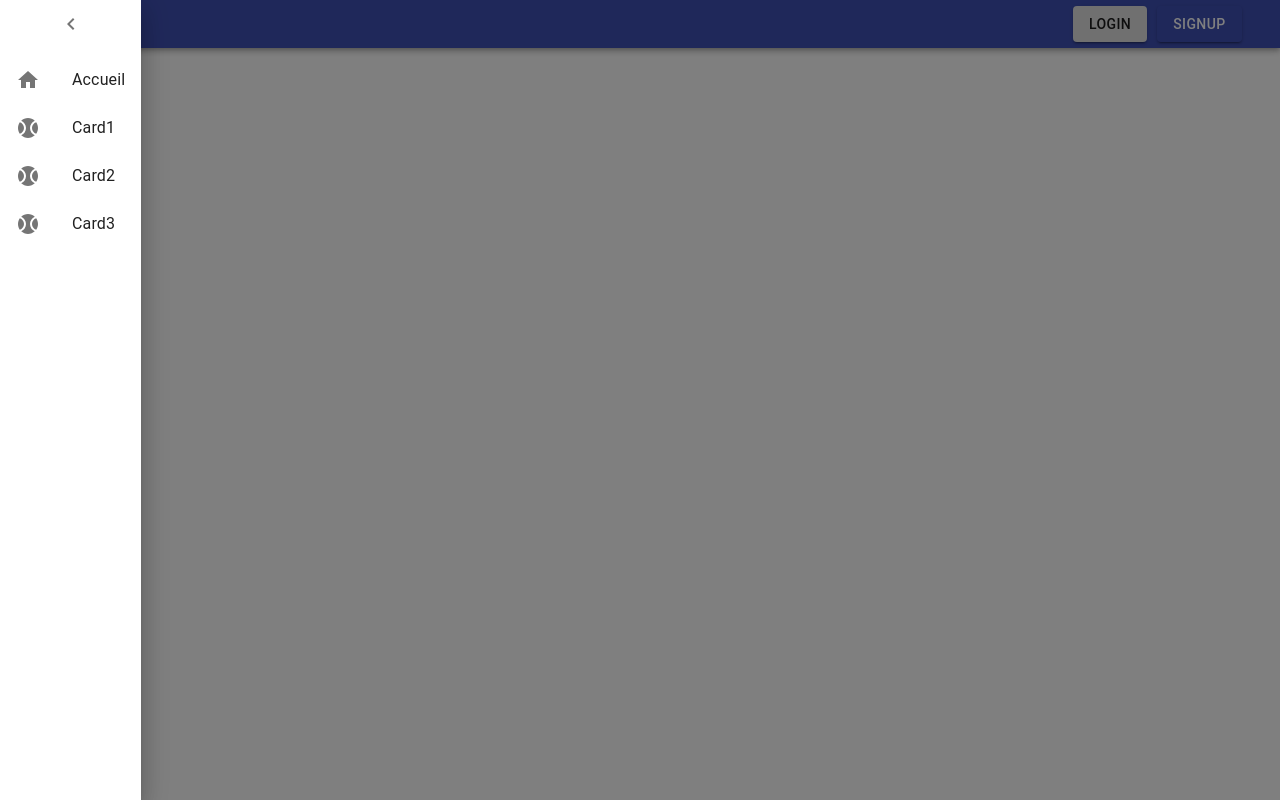
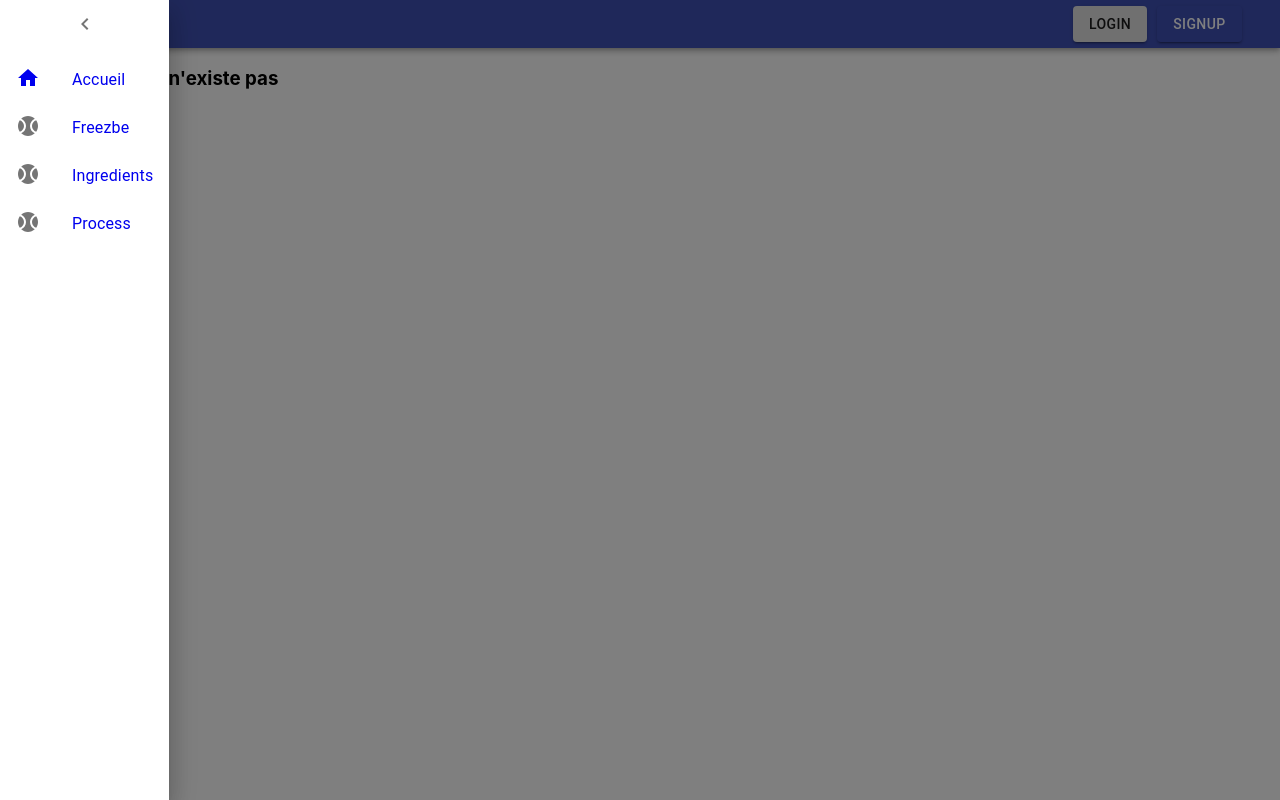
Before and after one commit to arcimed/killerBeeFront, a React (Create React App) app: page / in a window 1280 px wide. Both pictures are taken after a click on the button "menu". Built offline with nearby package versions, Linux system fonts and the light colour scheme.

Commit message:
Pages + navigation

```diff
--- a/src/App.js
+++ b/src/App.js
@@ -1,12 +1,24 @@
 import React from "react";
-import { BrowserRouter as Router } from "react-router-dom";
+import {BrowserRouter, Route, Routes} from 'react-router-dom';
+import Ingredients from './pages/Ingredients';
+import Freezbe from './pages/Freezbe';
+import Process from './pages/Process';
+import NotFound from './pages/NotFound';
 import Navbar from "./components/Navbar";
 
 function App() {
   return (
-    <Router>
-      <Navbar/>
-    </Router>
+    <>
+      <BrowserRouter>
+        <Navbar/>
+        <Routes>
+          <Route path="/Ingredients" element={<Ingredients/>}></Route>
+          <Route path="/Freezbe" element={<Freezbe/>}></Route>
+          <Route path="/Process" element={<Process/>}></Route>
+          <Route path="*" element={<NotFound/>}></Route>
+        </Routes>
+      </BrowserRouter>
+    </>
   );
 }
 export default App;
--- /dev/null
+++ b/src/components/IngredientForm.js
@@ -0,0 +1,64 @@
+import React, { useState } from 'react';
+import { makeStyles } from '@material-ui/core';
+import TextField from '@material-ui/core/TextField';
+import Button from '@material-ui/core/Button';
+
+const useStyles = makeStyles(theme => ({
+  root: {
+    display: 'flex',
+    flexDirection: 'column',
+    justifyContent: 'center',
+    alignItems: 'center',
+    padding: theme.spacing(2),
+
+    '& .MuiTextField-root': {
+      margin: theme.spacing(1),
+      width: '300px',
+    },
+    '& .MuiButtonBase-root': {
+      margin: theme.spacing(2),
+    },
+  },
+}));
+
+const Form = ({ handleClose }) => {
+  const classes = useStyles();
+  // create state variables for each input
+  const [Nom, setNom] = useState('');
+  const [Description, setDescription] = useState('');
+
+  const handleSubmit = e => {
+    e.preventDefault();
+    console.log(Nom, Description);
+    handleClose();
+  };
+
+  return (
+    <form className={classes.root} onSubmit={handleSubmit}>
+      <TextField
+        label="Nom"
+        variant="filled"
+        required
+        value={Nom}
+        onChange={e => setNom(e.target.value)}
+      />
+      <TextField
+        label="Description"
+        variant="filled"
+        required
+        value={Description}
+        onChange={e => setDescription(e.target.value)}
+      />
+      <div>
+        <Button variant="contained" onClick={handleClose}>
+          Cancel
+        </Button>
+        <Button type="submit" variant="contained" color="primary" onClick={handleSubmit}>
+          Ajouter
+        </Button>
+      </div>
+    </form>
+  );
+};
+
+export default Form;
--- a/src/components/Navbar.js
+++ b/src/components/Navbar.js
@@ -1,19 +1,12 @@
 import React, { useState } from 'react';
-import { AppBar, Box, Toolbar, Typography, IconButton  } from "@material-ui/core";
-import MenuIcon from '@material-ui/icons/Menu';
-import Button from '@material-ui/core/Button';
-import Dialog from '@mui/material/Dialog';
+import {NavLink} from 'react-router-dom'
+import {AppBar, Box, Toolbar, Typography, IconButton, Button, makeStyles  } from "@material-ui/core";
+import {Dialog, Drawer, List, ListItem, ListItemIcon, ListItemText} from '@mui/material';
+import {Home, Menu, ChevronLeft, SportsBaseball} from '@mui/icons-material';
+
 import SignUpForm from './SignUpForms';
 import SignInForm from './SignInForms';
-import { makeStyles } from '@material-ui/core';
-import Drawer from '@mui/material/Drawer';
-import List from '@mui/material/List';
-import ListItem from '@mui/material/ListItem';
-import ListItemIcon from '@mui/material/ListItemIcon';
-import ListItemText from '@mui/material/ListItemText';
-import HomeIcon from '@mui/icons-material/Home';
-import ChevronLeftIcon from '@mui/icons-material/ChevronLeft';
-import SportsBaseballIcon from '@mui/icons-material/SportsBaseball';
+
 
 const useStyles = makeStyles(theme => ({
   BoxButton: {
@@ -22,6 +15,9 @@ const useStyles = makeStyles(theme => ({
   },
   Button: {
     marginRight: '10px',
+  },
+  link:{
+    textDecoration: 'none',
   },
 }));
 
@@ -34,12 +30,11 @@ export default function Navbar() {
     const [openSignUp, setOpenSignUp] = useState(false);
     const [openSide, setOpenSide] = useState(false);
 
-    const handleOpenSide = () => {
-      setOpenSide(true);
-    };
-
-    const handleCloseSide = () => {
-      setOpenSide(false);
+    const toggleDrawer = (open) => (event) => {
+      if (event.type === 'keydown' && (event.key === 'Tab' || event.key === 'Shift')) {
+        return;
+      }
+      setOpenSide(open);
     };
 
     const handleOpenSignUp = () => {
@@ -62,13 +57,13 @@ export default function Navbar() {
     <Box sx={{ flexGrow: 1 }}>
       <AppBar position="static">
         <Toolbar variant="dense">
-          <IconButton edge="start" color="inherit" aria-label="menu" sx={{ mr: 2 }} onClick={handleOpenSide}>
-            <MenuIcon />
+          <IconButton edge="start" color="inherit" aria-label="menu" sx={{ mr: 2 }} onClick={toggleDrawer(true)}>
+            <Menu />
           </IconButton>
           <Typography variant="h6" color="inherit" component="div">
             KillerBee
           </Typography>
-          <Box className="App" className={classes.BoxButton}>
+          <Box className={classes.BoxButton}>
                 <Button variant="contained" color="#cddc39" className={classes.Button} onClick={handleOpenSignIn}>
                     Login
                 </Button>
@@ -84,34 +79,50 @@ export default function Navbar() {
             </Box>
         </Toolbar>
       </AppBar>
-      <Drawer open={openSide}>
-          <IconButton onClick={handleCloseSide}>
-             <ChevronLeftIcon />
+      <Drawer open={openSide} onClose={toggleDrawer(false)}>
+          <IconButton onClick={toggleDrawer(false)}>
+             <ChevronLeft />
           </IconButton>
         <List>
-          <ListItem button key={"home"}>
+            <ListItem button key={"home"} >
               <ListItemIcon>
-              <HomeIcon></HomeIcon>
+                <NavLink exact to="/" className={classes.link}>
+                  <Home></Home>
+                </NavLink>
               </ListItemIcon>
+              <NavLink exact to="/" className={classes.link}>
                 <ListItemText primary={"Accueil"} />
+              </NavLink>
             </ListItem>
-          <ListItem button key={"Card1"}>
+            <ListItem button key={"Freezbe"}>
+              <NavLink exact to="/Freezbe" className={classes.link}>
                 <ListItemIcon>
-              <SportsBaseballIcon></SportsBaseballIcon>
+                  <SportsBaseball></SportsBaseball>
                 </ListItemIcon>
-            <ListItemText primary={"Card1"} />
+              </NavLink>
+              <NavLink exact to="/Freezbe" className={classes.link}>
+                <ListItemText primary={"Freezbe"} />
+              </NavLink>
             </ListItem>
-          <ListItem button key={"Card2"}>
+            <ListItem button key={"Ingredients"}>
+              <NavLink exact to="/Ingredients" className={classes.link}>
                 <ListItemIcon>
-              <SportsBaseballIcon></SportsBaseballIcon>
+                  <SportsBaseball></SportsBaseball>
                 </ListItemIcon>
-            <ListItemText primary={"Card2"} />
+              </NavLink>
+              <NavLink exact to="/Ingredients" className={classes.link}>
+                <ListItemText primary={"Ingredients"} />
+              </NavLink>
             </ListItem>
-          <ListItem button key={"Card3"}>
+            <ListItem button key={"Process"}>
+              <NavLink exact to="/Process" className={classes.link}>
                 <ListItemIcon>
-              <SportsBaseballIcon></SportsBaseballIcon>
+                  <SportsBaseball></SportsBaseball>
                 </ListItemIcon>
-            <ListItemText primary={"Card3"} />
+              </NavLink>
+              <NavLink exact to="/Process" className={classes.link}>
+                <ListItemText primary={"Process"} />
+              </NavLink>
             </ListItem>
         </List>
       </Drawer>
--- a/src/pages/Card1.js
+++ /dev/null
@@ -1,3 +0,0 @@
-import * as React from 'react';
-import Box from '@mui/material/Box';
-import Cards from './Cards';
--- a/src/pages/Card2.js
+++ /dev/null
@@ -1,3 +0,0 @@
-import * as React from 'react';
-import Box from '@mui/material/Box';
-import Cards from './Cards';
--- a/src/pages/Card3.js
+++ /dev/null
@@ -1,3 +0,0 @@
-import * as React from 'react';
-import Box from '@mui/material/Box';
-import Cards from './Cards';
--- /dev/null
+++ b/src/pages/Freezbe.js
@@ -0,0 +1,11 @@
+import * as React from 'react';
+import Box from '@mui/material/Box';
+
+const Freezbe = () => {
+    return (
+        <Box>
+        </Box>
+    );
+};
+
+export default Freezbe;
--- /dev/null
+++ b/src/pages/Ingredients.js
@@ -0,0 +1,29 @@
+import React, { useState } from 'react';
+import IngredientForm from "../components/IngredientForm";
+import Button from '@material-ui/core/Button';
+import Dialog from '@mui/material/Dialog';
+import Box from '@mui/material/Box';
+
+const Ingredients = () => {
+    const [openAdd, setOpenAdd] = useState(false);
+
+    const handleOpenAdd = () => {
+      setOpenAdd(true);
+    };
+
+    const handleCloseAdd = () => {
+      setOpenAdd(false);
+    };
+    return (
+        <Box>
+            <Button variant="contained" color="#cddc39" onClick={handleOpenAdd}>
+                Ajouter
+            </Button>
+            <Dialog open={openAdd} onClose={handleCloseAdd}>
+                <IngredientForm handleClose={handleCloseAdd} />
+            </Dialog>
+        </Box>
+    );
+};
+
+export default Ingredients;
--- /dev/null
+++ b/src/pages/NotFound.js
@@ -0,0 +1,18 @@
+import React from 'react';
+import {NavLink} from 'react-router-dom'
+
+const NotFound = () => {
+    return (
+        <div className="notFound">
+            <div className="notFoundContent">
+                <h3>Désolé cette page n'existe pas</h3>
+                <NavLink exact to="/">
+                    <i className="fas fa-home"></i>
+                    <span>Accueil</span>
+                </NavLink>
+            </div>
+        </div>
+    );
+};
+
+export default NotFound;
--- /dev/null
+++ b/src/pages/Process.js
@@ -0,0 +1,11 @@
+import * as React from 'react';
+import Box from '@mui/material/Box';
+
+const Process = () => {
+    return (
+        <Box>
+        </Box>
+    );
+};
+
+export default Process;
```
Lines whose indentation alone changed are shown as unchanged.
